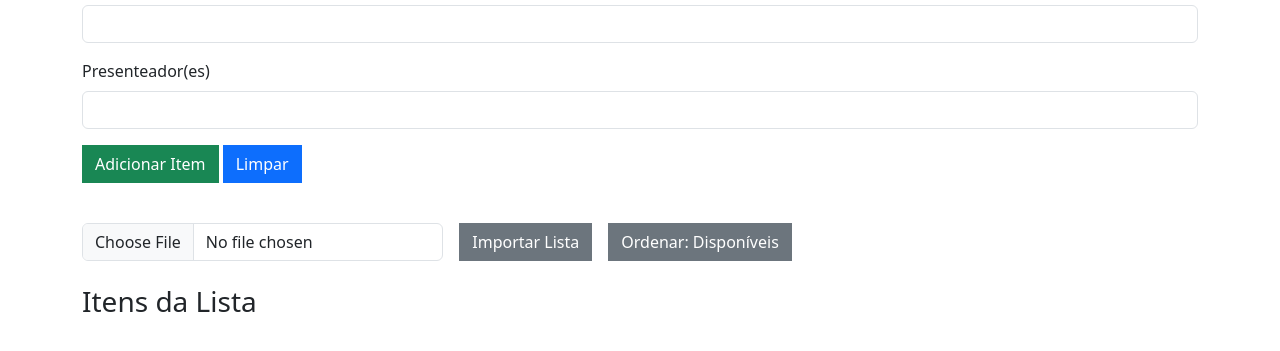
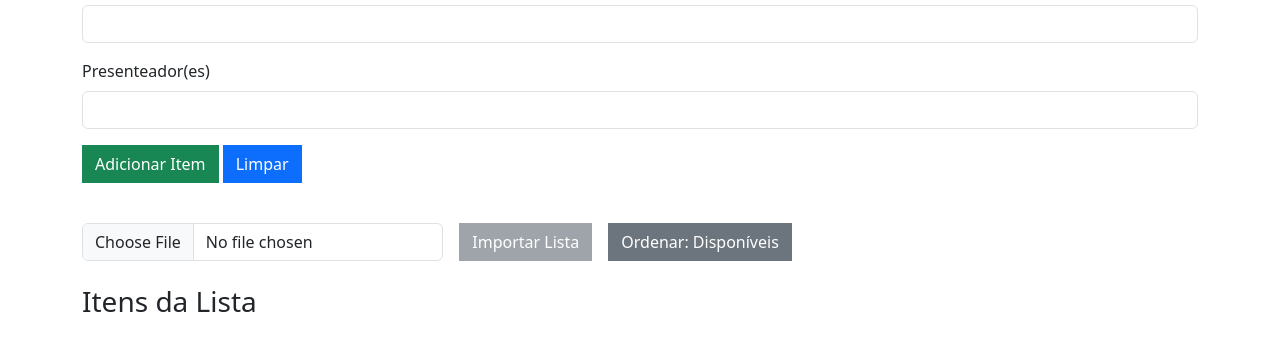
Before and after one commit to Lafebahia/casa-nova, a website: page public/cadastro.html in a window 1280 px wide. Shown: the part 97-448 px from the top of the page. Drawn offline with nearby package versions, Linux system fonts and the light colour scheme; no server answers.

Commit message:
desativar botao import

```diff
--- a/public/cadastro.html
+++ b/public/cadastro.html
@@ -32,7 +32,7 @@
                 <input class="form-control" type="file" id="arquivoItens">
             </div>
             <div class="col-auto">
-                <button class="btn btn-secondary rounded-0" onclick="importarArquivo()">Importar Lista</button>
+                <button class="btn btn-secondary rounded-0" onclick="importarArquivo()" disabled>Importar Lista</button>
             </div>
             <div class="col-auto">
                 <button class="btn btn-secondary rounded-0" onclick="ordenarListaDisponiveis()">Ordenar: Disponíveis</button>
```
